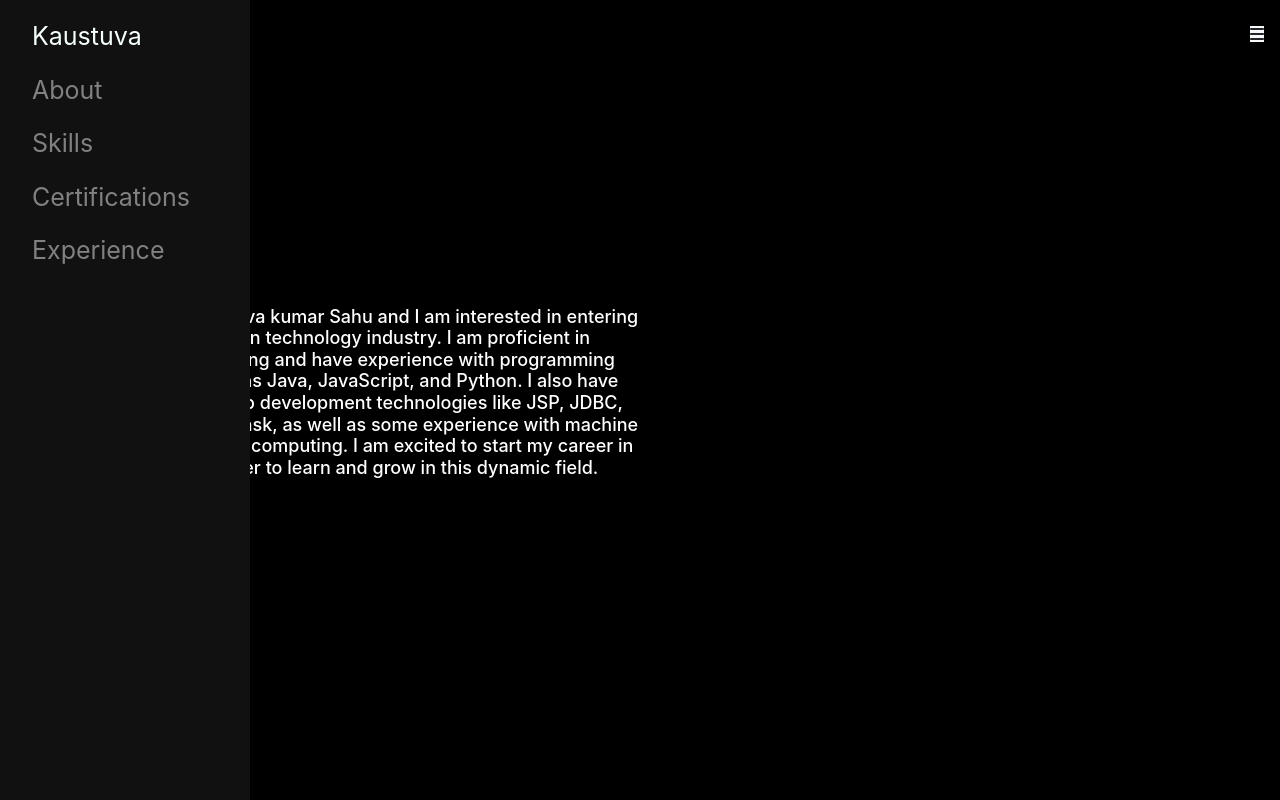
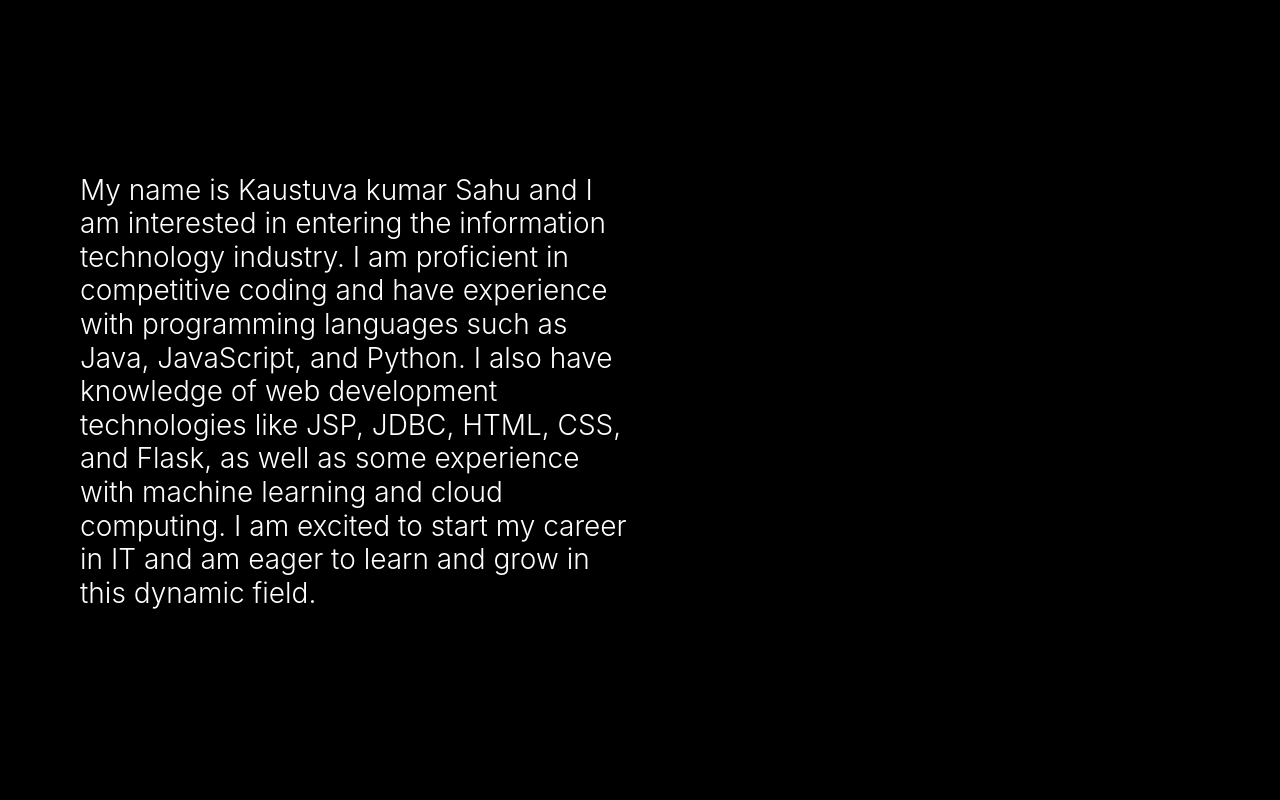
Before and after one commit to kaustuvaks/portfolio2, a plain HTML site: page home.html in a window 1280 px wide. Both pictures are taken after a click on the icon 1257 px from the left and 34 px from the top of the page. Shown: the top 800 px of the page. Drawn offline with nearby package versions, Linux system fonts and the light colour scheme.

Commit message:
js fixes

```diff
--- a/hom.css
+++ b/hom.css
@@ -24,6 +24,13 @@ html{
 
 ::-webkit-scrollbar-thumb:hover {
     background: #555;
+}
+
+.scrolled-down{
+    transform:translateY(-100%); transition: all 0.3s ease-in-out;
+}
+.scrolled-up{
+    transform:translateY(0); transition: all 0.3s ease-in-out;
 }
 
 .callout.projects {
@@ -129,7 +136,7 @@ div a:hover{
     height: 100%;
     width: 0;
     position: fixed;
-    z-index: 1;
+    z-index: 9;
     top: 0;
     left: 0;
     background-color: #111;
@@ -194,10 +201,7 @@ section{
     align-items: center;
 }
 
-.text-about{
-    text-align: justify;
-    text-justify: auto;
-}
+
 .about-me{
     display: flex;
     /* flex-wrap: wrap; */
--- a/home.html
+++ b/home.html
@@ -11,26 +11,31 @@
     <title>Kaustuva kumar Sahu</title>
 </head>
 <body id="" class="bg-danger ml-0 mr-0">
-    <nav class="navbar navbar-expand-lg navbar-light d-flex justify-content-between fixed-top">
-        <a class="navbar-brand text-size" href="#">Kaustuva</a>
-        <div id="mySidenav" class="sidenav">
-            <a class="navbar-brand" href="#">Kaustuva</a>
-            <!-- <a href="javascript:void(0)" class="closebtn" onclick="closeNav()">&times;</a> -->
-            <a href="#">About</a>
-            <a href="#skills">Skills</a>
-            <a href="#Certifications">Certifications</a>
-            <a href="#Experience">Experience</a>
-        </div>
+    <nav class="autohide navbar navbar-expand-lg bg-dark d-flex justify-content-between fixed-top">
+        <a class="navbar-brand text-size text-white" href="#">Kaustuva</a>
+
         <!-- <span id="hamburger" onclick="openNav()"><i class="fa fa-bars"></i></span> -->
         <span ><i id="hamburger" class="fa fa-bars bg-light"></i></span>
+
     </nav>
 
-    <section class="parallax bg-grey">
+    <div id="mySidenav" class="sidenav">
+        <a class="navbar-brand" href="#">Kaustuva</a>
+        <!-- <a href="javascript:void(0)" class="closebtn" onclick="closeNav()">&times;</a> -->
+        <a href="#">About</a>
+        <a href="#skills">Skills</a>
+        <a href="#Certifications">Certifications</a>
+        <a href="#Experience">Experience</a>
+    </div>
+
+
+
+    <section class="parallax">
         <div class="about">
             <div class="max-width">
                 <div class="about-me">
                     <div clss="col-lg-6">
-                        <h3><p class="text-white text-center pd-6">My name is Kaustuva kumar Sahu and I am interested in entering the information technology industry.
+                        <h3 ><p class="text-white text-left pd-6 font-weight-light" >My name is Kaustuva kumar Sahu and I am interested in entering the information technology industry.
                             I am proficient in competitive coding and have experience with programming languages such as Java, JavaScript, and Python. I also have knowledge
                             of web development technologies like JSP, JDBC, HTML, CSS, and Flask, as well as some experience with machine learning and cloud computing. I am excited
                             to start my career in IT and am eager to learn and grow in this dynamic field.
--- a/home.js
+++ b/home.js
@@ -1,27 +1,73 @@
+var prevScrollpos = window.pageYOffset;
+navbar_height = document.querySelector('.navbar').offsetHeight;
 // function check(){
 //     ch = false;
 // }
-let maxWidth = screen.width;
+
 let hamburgerClicked = false;
+
 const button = document.getElementById('hamburger');
 button.addEventListener("click", function openNav(){
-    document.getElementById("mySidenav").style.width = "250px";
+    let maxWidth = screen.width;
+    if(maxWidth<501){
+        document.getElementById("mySidenav").style.width = maxWidth+"px";
+    }else{
+        document.getElementById("mySidenav").style.width = "250px";
 
-    if(hamburgerClicked){
+    }
+    if(!hamburgerClicked){
         closeNav();
     }
     hamburgerClicked=!hamburgerClicked;
-})
+});
 
-// function openNav() {
-//     document.getElementById("mySidenav").style.width = "250px";
-//     check = false;
-//     check = !check;
-//     if(!check){
-//         closeNav();
+button.addEventListener("click", function(){
+    el_autohide = document.querySelector(".autohide");
+    el_autohide.classList.add('scrolled-down');
+});
+
+
+function closeNav() {
+    document.getElementById("mySidenav").style.width = "0px";
+}
+
+
+document.addEventListener("DOMContentLoaded", hiding());
+
+function hiding(){
+
+    el_autohide = document.querySelector(".autohide");
+    navbar_height = document.querySelector('.navbar').offsetHeight;
+    // document.body.style.paddingTop = navbar_height + 'px';
+
+    if(el_autohide){
+        var last_scroll_top = 30;
+        window.addEventListener('scroll', function() {
+                let scroll_top = window.scrollY;
+            if(scroll_top < last_scroll_top) {
+                    el_autohide.classList.remove('scrolled-down');
+                    el_autohide.classList.add('scrolled-up');
+                }
+                else {
+                    el_autohide.classList.remove('scrolled-up');
+                    el_autohide.classList.add('scrolled-down');
+                }
+                last_scroll_top = scroll_top;
+        });
+      // window.addEventListener
+    }
+    // if
+
+}
+
+// window.onscroll = function() {
+//     var currentScrollPos = window.pageYOffset;
+
+//     // 20 is an arbitrary number here, just to make you think if you need the prevScrollpos variable:
+//     if (currentScrollPos > 0) {
+//       // I am using 'display' instead of 'top':
+//       document.getElementById("nav-scroll").style.display = "none";
+//     } else {
+//       document.getElementById("nav-scroll").style.display = "initial";
 //     }
 // }
-
-function closeNav() {
-    document.getElementById("mySidenav").style.width = "0";
-}
```
